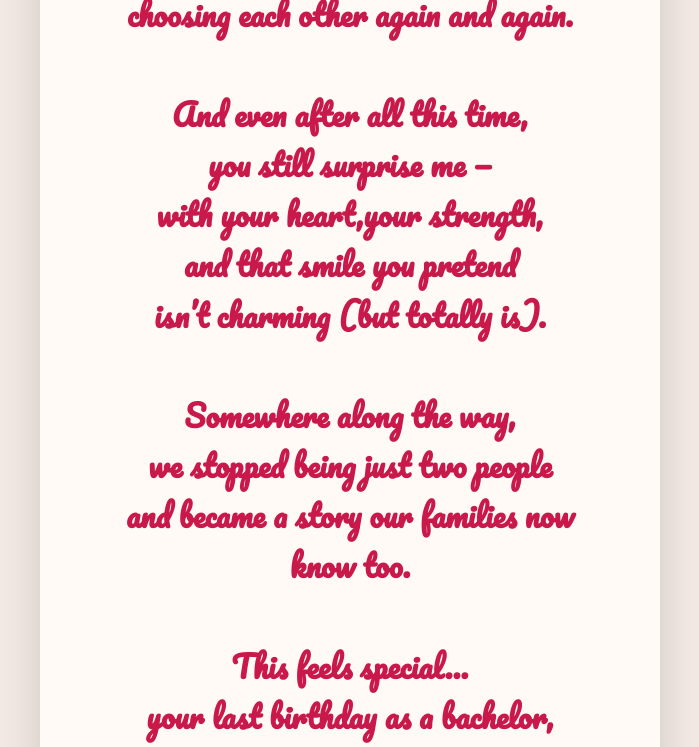
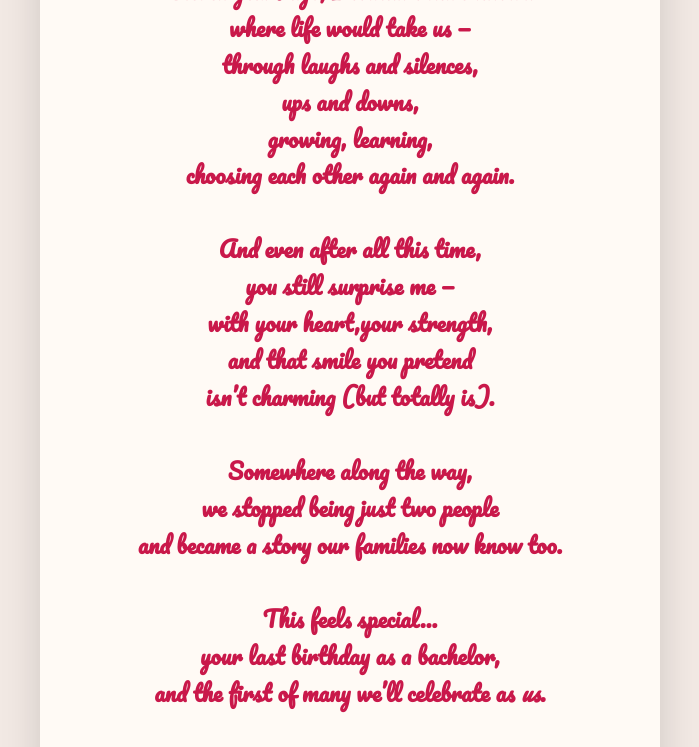
Before and after one commit to gshrivastava545-bit/Bday-card, a plain HTML site: page index.html in a window 1280 px wide. Shown: the top 747 px of the page, without its empty margins (290-989 px from the left). Drawn offline with Linux system fonts and the light colour scheme; no server answers.

Commit message:
Update index.html

```diff
--- a/index.html
+++ b/index.html
@@ -31,7 +31,7 @@
 
     h1 {
       color: #c9184a;
-      font-size: 1.9rem;
+      font-size: 1.4rem;
       line-height: 1.65;
       margin: 0;
     }
```
